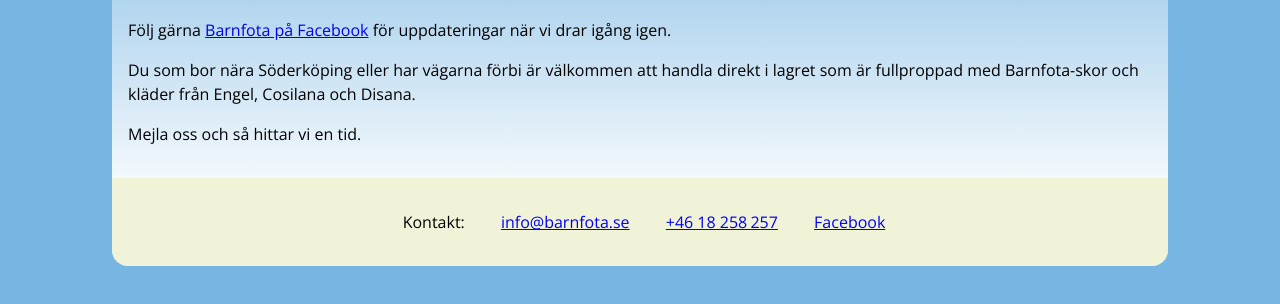
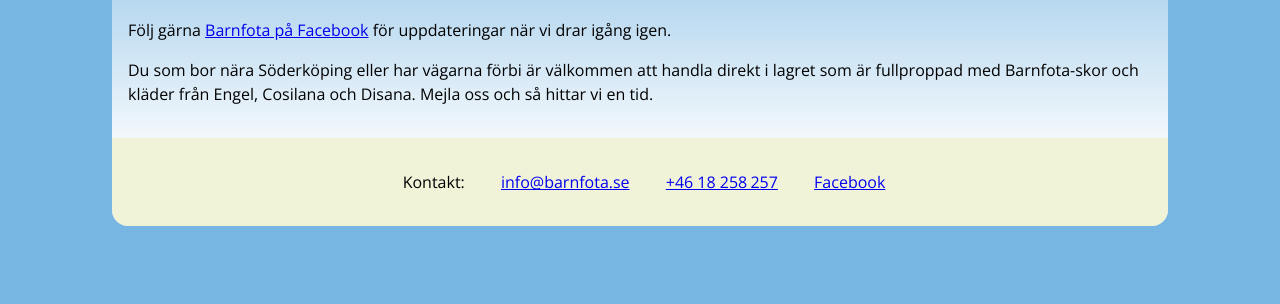
Before and after one commit to barnfota/barnfota.github.io, a plain HTML site: page index.html in a window 1280 px wide. Shown: the part 378-682 px from the top of the page. Drawn offline with nearby package versions, Linux system fonts and the light colour scheme.

Commit message:
Changed text

```diff
--- a/index.html
+++ b/index.html
@@ -20,8 +20,7 @@
       <div class="content">
       <h1>Barnfotas webbutik tar föräldraledigt tillsvidare</h1>
       <p>Följ gärna <a href="https://www.facebook.com/barnfota/">Barnfota på Facebook</a> för uppdateringar när vi drar igång igen.</p>
-      <p>Du som bor nära Söderköping eller har vägarna förbi är välkommen att handla direkt i lagret som är fullproppad med Barnfota-skor och kläder från Engel, Cosilana och Disana.</p>
-      <p>Mejla oss och så hittar vi en tid.</p>
+      <p>Du som bor nära Söderköping eller har vägarna förbi är välkommen att handla direkt i lagret som är fullproppad med Barnfota-skor och kläder från Engel, Cosilana och Disana. Mejla oss och så hittar vi en tid.</p>
     </div>
     <div class="footer">
 	<ul class="horizontal">
```
